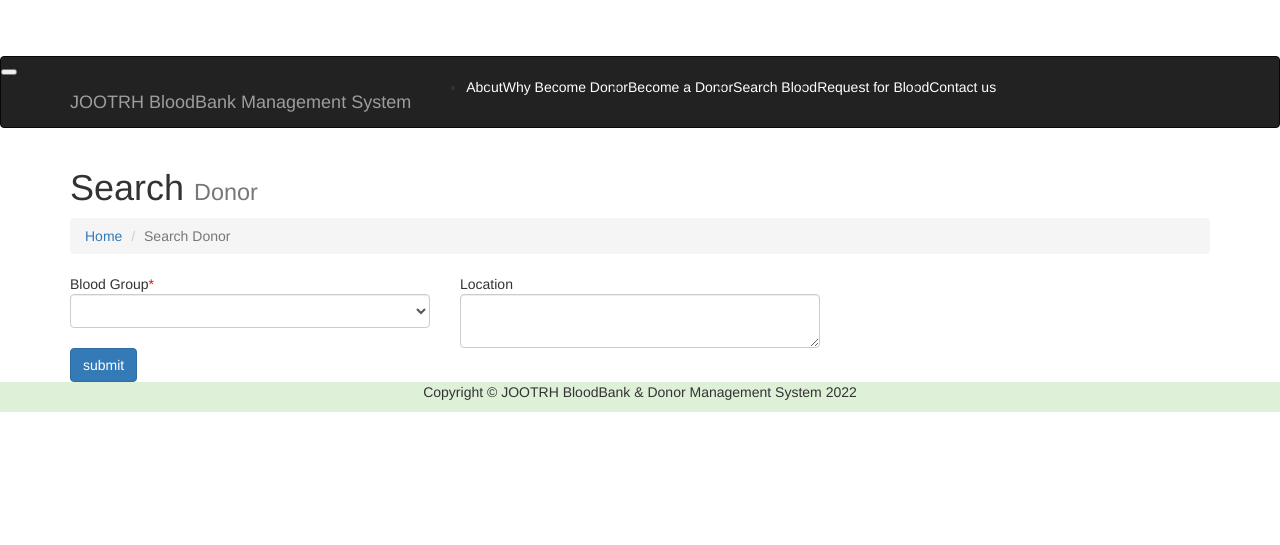
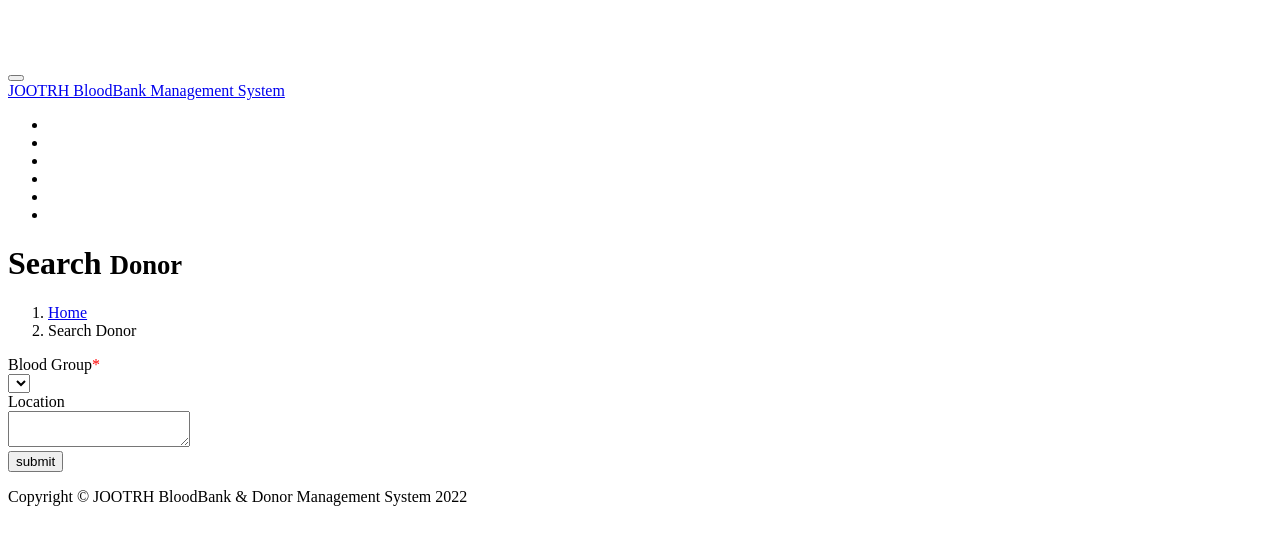
Before and after one commit to nyagol001/bbdms, a PHP site: page /search-donor.php in a window 1280 px wide. Shown: the top 545 px of the page. Run offline with PHP 8.4, Linux system fonts and the light colour scheme; data that the repository does not hold is empty; some libraries are stand-ins or nearby versions.

Commit message:
Update search-donor.php

```diff
--- a/search-donor.php
+++ b/search-donor.php
@@ -15,8 +15,7 @@ include('includes/config.php');
     <meta name="author" content="">
 
     <title>BloodBank & Donor Management System | Become A Donar</title>
-    <link href="vendor/bootstrap/css/bootstrap.min.css" rel="stylesheet">
-    <link href="vendor/font-awesome/css/font-awesome.min.css" rel="stylesheet" type="text/css">
+
     <link href="css/modern-business.css" rel="stylesheet">
     <style>
     .navbar-toggler {
@@ -55,10 +54,10 @@ include('includes/config.php');
 
 <?php include('includes/header.php');?>
 
-    <!-- Page Content -->
+
     <div class="container">
 
-        <!-- Page Heading/Breadcrumbs -->
+
         <h1 class="mt-4 mb-3">Search <small>Donor</small></h1>
 
         <ol class="breadcrumb">
@@ -69,7 +68,7 @@ include('includes/config.php');
         </ol>
             <?php if($error){?><div class="errorWrap"><strong>ERROR</strong>:<?php echo htmlentities($error); ?> </div><?php }
         else if($msg){?><div class="succWrap"><strong>SUCCESS</strong>:<?php echo htmlentities($msg); ?> </div><?php }?>
-        <!-- Content Row -->
+
         <form name="donar" method="post">
 <div class="row">
 
@@ -96,7 +95,7 @@ include('includes/config.php');
 <div><input type="submit" name="submit" class="btn btn-primary" value="submit" style="cursor:pointer"></div>
 </div>
 </div>
-       <!-- /.row -->
+
 </form>
 
 
@@ -116,10 +115,7 @@ include('includes/config.php');
 
 </div>
   <?php include('includes/footer.php');?>
-    <!-- Bootstrap core JavaScript -->
-    <script src="vendor/jquery/jquery.min.js"></script>
-    <script src="vendor/tether/tether.min.js"></script>
-    <script src="vendor/bootstrap/js/bootstrap.min.js"></script>
+
 
 </body>
 
```
